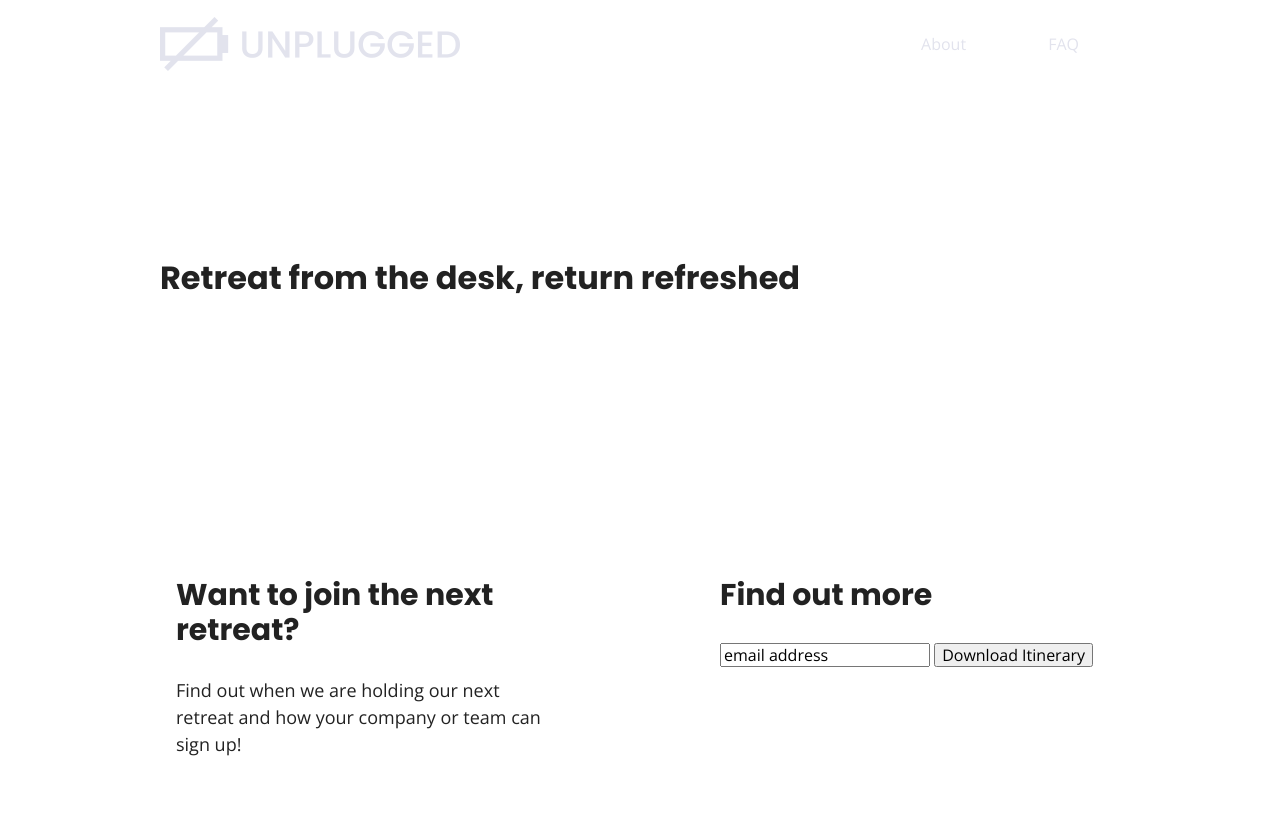
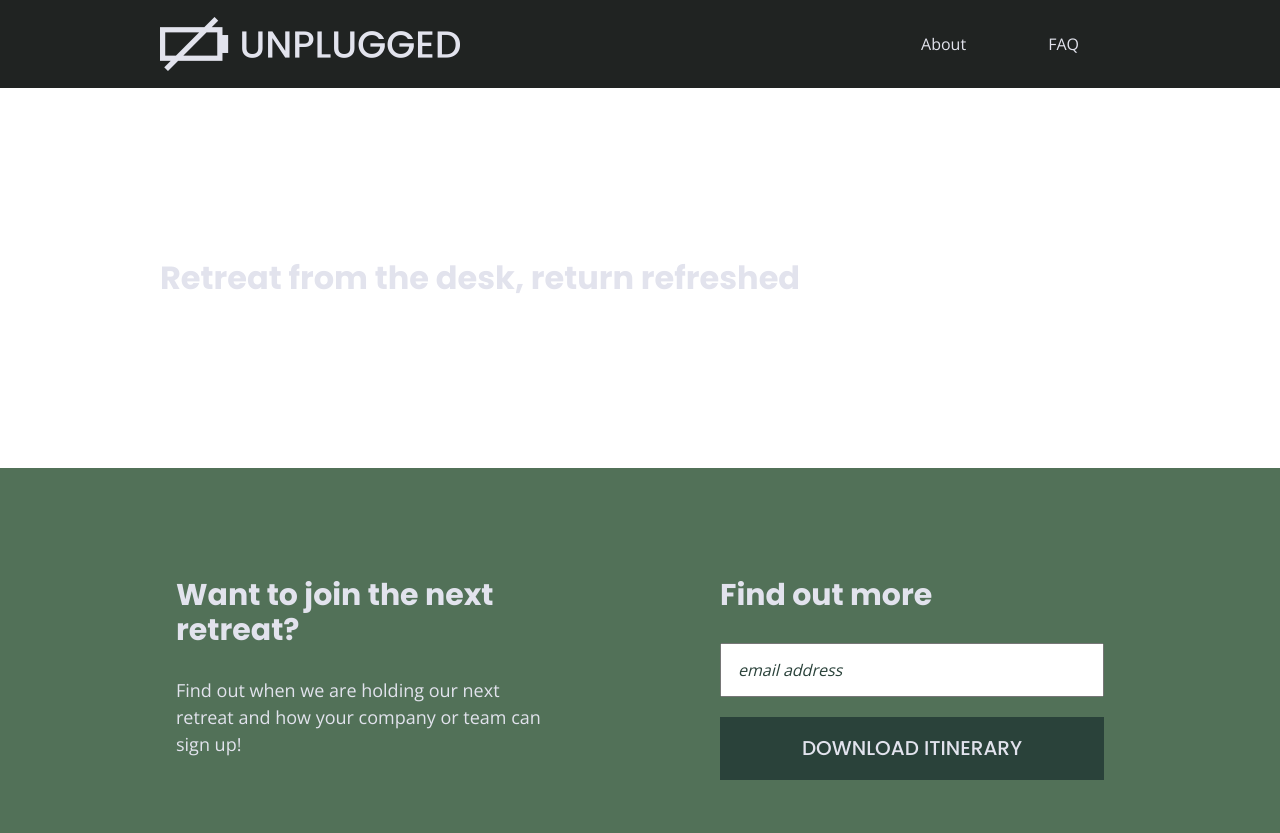
Before and after one commit to jenastewart/unplugged, a website built with Parcel: page index.html in a window 1280 px wide. Shown: the top 833 px of the page. Built offline with nearby package versions, Linux system fonts and the light colour scheme.

Commit message:
Added background and font color

```diff
--- a/css/main.css
+++ b/css/main.css
@@ -96,6 +96,7 @@ font-size: 16px;
 body {
   font-family: 'Open Sans', sans-serif;
   font-size: 1em;
+  color: #e2e3ed;
 }
 
 a {
@@ -147,6 +148,7 @@ address {
    /*------------- Base Header - Footer Styles ---------*/
 header,
 footer {
+  background-color: #202322;
   display: flex;
   justify-content: center;
   align-items: center;
@@ -215,6 +217,7 @@ header a {
 /* Aside */
 
 aside {
+  background-color: #527158;
   display: flex;
   justify-content: center;
   align-items: center;
@@ -233,6 +236,28 @@ aside  .content-wrapper {
 
 aside .form {
   width: 100%;
+  margin-top: 30px;
+}
+input[type=text] {
+  box-sizing: border-box;
+  width: 100%;
+  color: #2a423a;
+  font-style: italic;
+  padding: 1em;
+}
+
+input[type=button] {
+  width: 100%;
+  padding: 20px 0;
+  margin-top: 20px;
+  background-color: #2a423a;
+  font-family: 'Poppins', Arial, Helvetica, sans-serif;
+  font-weight: 500;
+  font-size: 1.25em;
+  color: #e2e3ed;
+  border: none;
+  text-align: center;
+  text-transform: uppercase;
 }
 
 /* Features section */
@@ -273,6 +298,7 @@ article .feature {
 /* Reviews section */
 
 .reviews {
+  background-color: #2a423a;
   display: flex;
   justify-content: center;
   align-items: center;
@@ -307,6 +333,7 @@ article .feature {
 /* ----------- Mobile Styels - About -------- */
 
 .mission {
+  background-color: #527158;
   display: flex;
   justify-content: center;
   align-items: center;
@@ -318,6 +345,7 @@ article .feature {
 }
 
 .about-contact {
+  background-color: #2a423a;
   display: flex;
   justify-content: center;
   align-items: center;
@@ -331,6 +359,7 @@ article .feature {
 /* --------- Mobile Styles - FAQ --------- */
 
 .faq {
+  background-color: #527158;
   display: flex;
   justify-content: center;
   align-items: center;
```
